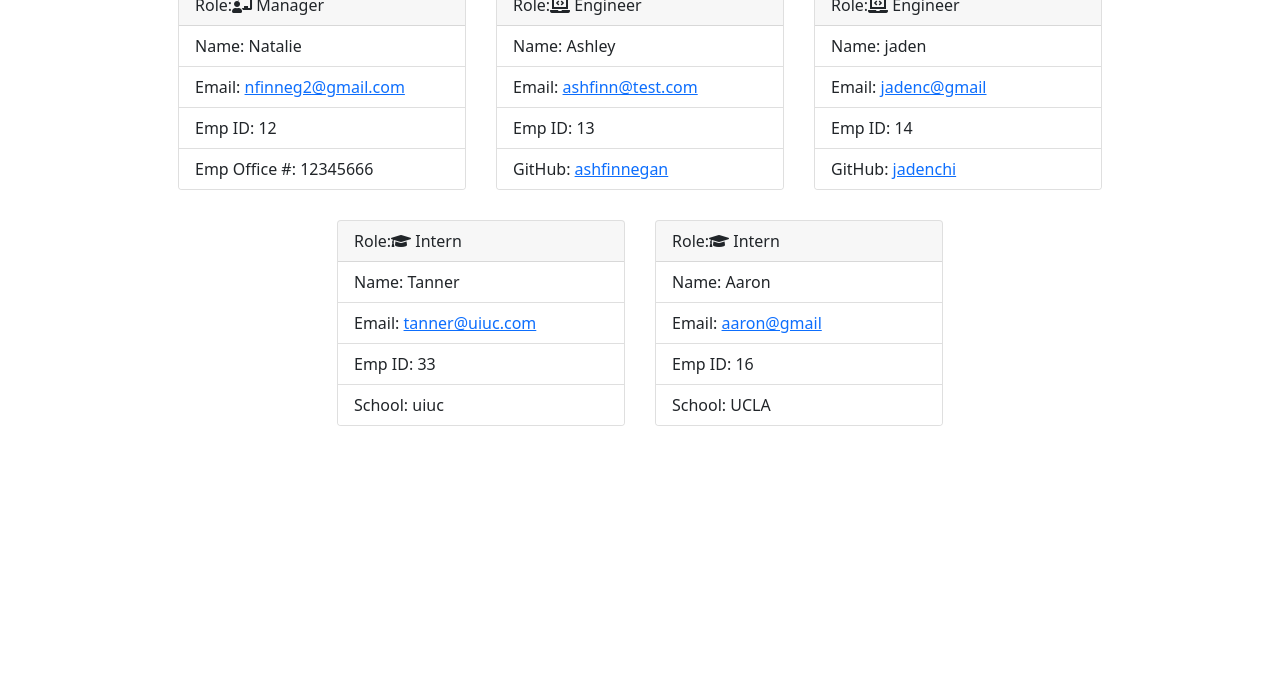
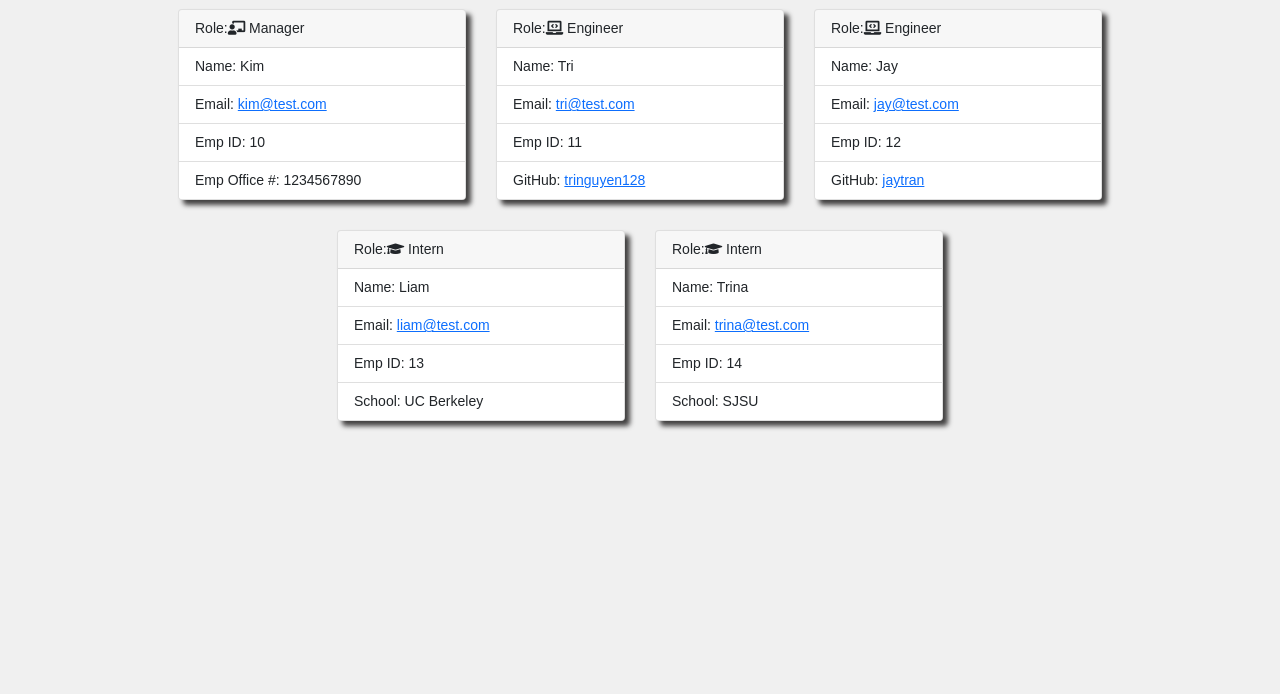
Before and after one commit to tringuyen128/teamprofile-generator, a website: page src/teamDEMO.html in a window 1280 px wide. Shown: the part 106-800 px from the top of the page. Drawn offline with nearby package versions, Linux system fonts and the light colour scheme; files that its build step writes are made by us from their sources.

Commit message:
adding GenerateHTML.js

```diff
--- a/generateHTML.js
+++ b/generateHTML.js
@@ -76,10 +76,10 @@ const createHTML = (allEmployees) => {
     </head>
     <body>
       <header>
-        <div class="jumbotron jumbotron-fluid">
+        <div class="jumbotron jumbotron-fluid" id="jumbo">
           <div class="container">
-            <h1 class="display-4 text-center bg-dark" style="color: white">
-              My Team
+            <h1 class="display-4 text-center bg-primary" style="color: white">
+              <strong>My Team</strong>
             </h1>
           </div>
         </div>
--- a/index.js
+++ b/index.js
@@ -43,13 +43,13 @@ inputManager = () => {
       ])
       .then((answers) => {
         const nManager = new Manager(
-          answers.mgrrName,
+          answers.mgrName,
           answers.mgrID,
           answers.mgrEmail,
           answers.offNum
         );
         allEmployees.push(nManager);
-        newTeammember();
+        newTeammemberPrompt();
       });
   };
 
@@ -76,7 +76,7 @@ newTeammemberPrompt = () => {
 };
 
 //question base on roles Engineer and Intern after the anser select yes from above function
-newTeammemberPrompt = () => {
+newTeammember = () => {
   inquirer
     .prompt([
       {
--- /dev/null
+++ b/src/style.css
@@ -0,0 +1,23 @@
+
+
+body {
+    margin: 25px;
+    background-color: rgb(240,240,240);
+    font-family: arial, sans-serif;
+    font-size: 14px;
+  }
+
+  #jumbo {
+    margin-top: 20px;
+  }
+
+  .card {
+      margin: 15px;
+      padding: 0px;
+      box-shadow: 5px 5px 5px rgb(66, 65, 65);
+    }
+
+    .row {
+      justify-content: center;
+
+    }
--- a/src/team.html
+++ b/src/teamDEMO.html
@@ -21,9 +21,9 @@
     </head>
     <body>
       <header>
-        <div class="jumbotron jumbotron-fluid">
+        <div class="jumbotron jumbotron-fluid" id="jumbo">
           <div class="container">
-            <h1 class="display-4 text-center bg-secondary" style="color: white">
+            <h1 class="display-4 text-center bg-primary" style="color: white">
               <strong>My Team</strong>
             </h1>
           </div>
@@ -34,45 +34,44 @@
 <div class="card col-sm-12 col-md-3 col-lg-3" style="width: 18rem">
     <div class="card-header">Role:<i class="fas fa-chalkboard-teacher"></i> Manager</div>
     <ul class="list-group list-group-flush">
-      <li class="list-group-item">Name: Natalie </li>
-      <li class="list-group-item">Email: <a target="_blank" href="mailto:nfinneg2@gmail.com">nfinneg2@gmail.com</a></li>
-      <li class="list-group-item">Emp ID: 12</li>
-      <li class="list-group-item">Emp Office #: 12345666</li>
+      <li class="list-group-item">Name: Kim</li>
+      <li class="list-group-item">Email: <a target="_blank" href="mailto:kim@test.com">kim@test.com</a></li>
+      <li class="list-group-item">Emp ID: 10</li>
+      <li class="list-group-item">Emp Office #: 1234567890</li>
     </ul>
     </div> <div class="card col-sm-12 col-md-3 col-lg-3" style="width: 18rem">
     <div class="card-header">Role:<i class="fas fa-laptop-code"></i> Engineer</div>
     <ul class="list-group list-group-flush">
-      <li class="list-group-item">Name: Ashley</li>
-      <li class="list-group-item">Email: <a target="_blank" href="mailto:ashfinn@test.com">ashfinn@test.com</a></li>
-      <li class="list-group-item">Emp ID: 13</li>
-      <li class="list-group-item">GitHub: <a target="_blank" href="https://github.com/ashfinnegan">ashfinnegan</a></li>
+      <li class="list-group-item">Name: Tri</li>
+      <li class="list-group-item">Email: <a target="_blank" href="mailto:tri@test.com">tri@test.com</a></li>
+      <li class="list-group-item">Emp ID: 11</li>
+      <li class="list-group-item">GitHub: <a target="_blank" href="https://github.com/tringuyen128">tringuyen128</a></li>
     </ul>
     </div> <div class="card col-sm-12 col-md-3 col-lg-3" style="width: 18rem">
     <div class="card-header">Role:<i class="fas fa-laptop-code"></i> Engineer</div>
     <ul class="list-group list-group-flush">
-      <li class="list-group-item">Name: jaden</li>
-      <li class="list-group-item">Email: <a target="_blank" href="mailto:jadenc@gmail">jadenc@gmail</a></li>
-      <li class="list-group-item">Emp ID: 14</li>
-      <li class="list-group-item">GitHub: <a target="_blank" href="https://github.com/jadenchi">jadenchi</a></li>
+      <li class="list-group-item">Name: Jay</li>
+      <li class="list-group-item">Email: <a target="_blank" href="mailto:jay@test.com">jay@test.com</a></li>
+      <li class="list-group-item">Emp ID: 12</li>
+      <li class="list-group-item">GitHub: <a target="_blank" href="https://github.com/jaytran">jaytran</a></li>
     </ul>
     </div> <div class="card col-sm-12 col-md-3 col-lg-3" style="width: 18rem">
       <div class="card-header">Role:<i class="fas fa-graduation-cap"></i> Intern</div>
       <ul class="list-group list-group-flush">
-        <li class="list-group-item">Name: Tanner</li>
-        <li class="list-group-item">Email: <a target="_blank" href="mailto:tanner@uiuc.com">tanner@uiuc.com</a></li>
-        <li class="list-group-item">Emp ID: 33</li>
-        <li class="list-group-item">School: uiuc</li>
+        <li class="list-group-item">Name: Liam</li>
+        <li class="list-group-item">Email: <a target="_blank" href="mailto:liam@test.com">liam@test.com</a></li>
+        <li class="list-group-item">Emp ID: 13</li>
+        <li class="list-group-item">School: UC Berkeley</li>
       </ul>
       </div> <div class="card col-sm-12 col-md-3 col-lg-3" style="width: 18rem">
       <div class="card-header">Role:<i class="fas fa-graduation-cap"></i> Intern</div>
       <ul class="list-group list-group-flush">
-        <li class="list-group-item">Name: Aaron</li>
-        <li class="list-group-item">Email: <a target="_blank" href="mailto:aaron@gmail">aaron@gmail</a></li>
-        <li class="list-group-item">Emp ID: 16</li>
-        <li class="list-group-item">School: UCLA</li>
+        <li class="list-group-item">Name: Trina</li>
+        <li class="list-group-item">Email: <a target="_blank" href="mailto:trina@test.com">trina@test.com</a></li>
+        <li class="list-group-item">Emp ID: 14</li>
+        <li class="list-group-item">School: SJSU</li>
       </ul>
       </div>
 </div>
-
     </body>
   </html>
```
Also changed, not shown: dist/style.css (deleted), src/pageScreenshot.png (added), src/testScreenshot.png (added).
